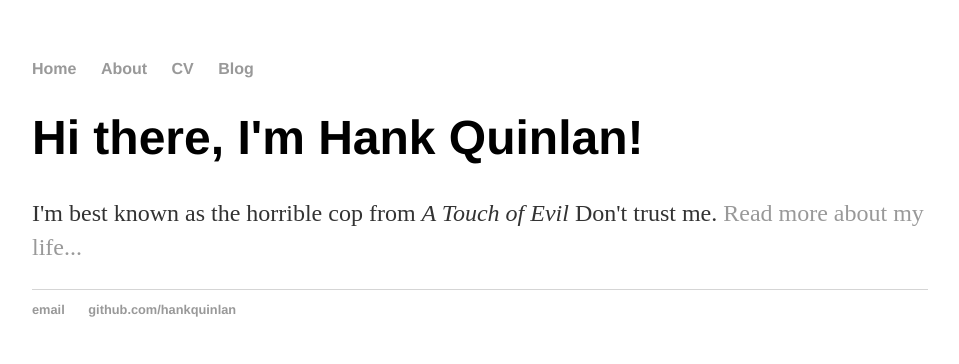
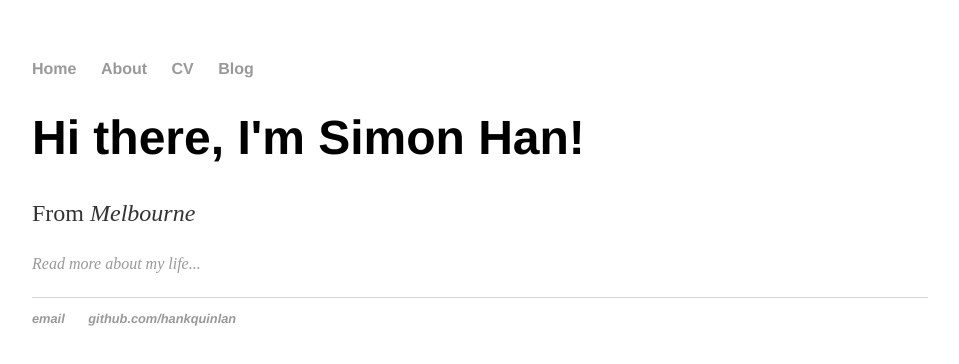
Before and after one commit to waterdroplet/waterdroplet.github.io, a plain HTML site: page index.html in a window 1280 px wide. Shown: the whole page, without its empty margins (160-1119 px from the left). Drawn offline with Linux system fonts and the light colour scheme.

Commit message:
Update index.html

```diff
--- a/index.html
+++ b/index.html
@@ -16,8 +16,8 @@
 		</nav>
 		<div class="container">
     		<div class="blurb">
-        		<h1>Hi there, I'm Hank Quinlan!</h1>
-				<p>I'm best known as the horrible cop from <em>A Touch of Evil</em> Don't trust me. <a href="/about">Read more about my life...</a></p>
+        		<h1>Hi there, I'm Simon Han!</h1>
+			<p>From <em> Melbourne</p> <a href="/about">Read more about my life...</a></p>
     		</div><!-- /.blurb -->
 		</div><!-- /.container -->
 		<footer>
```
